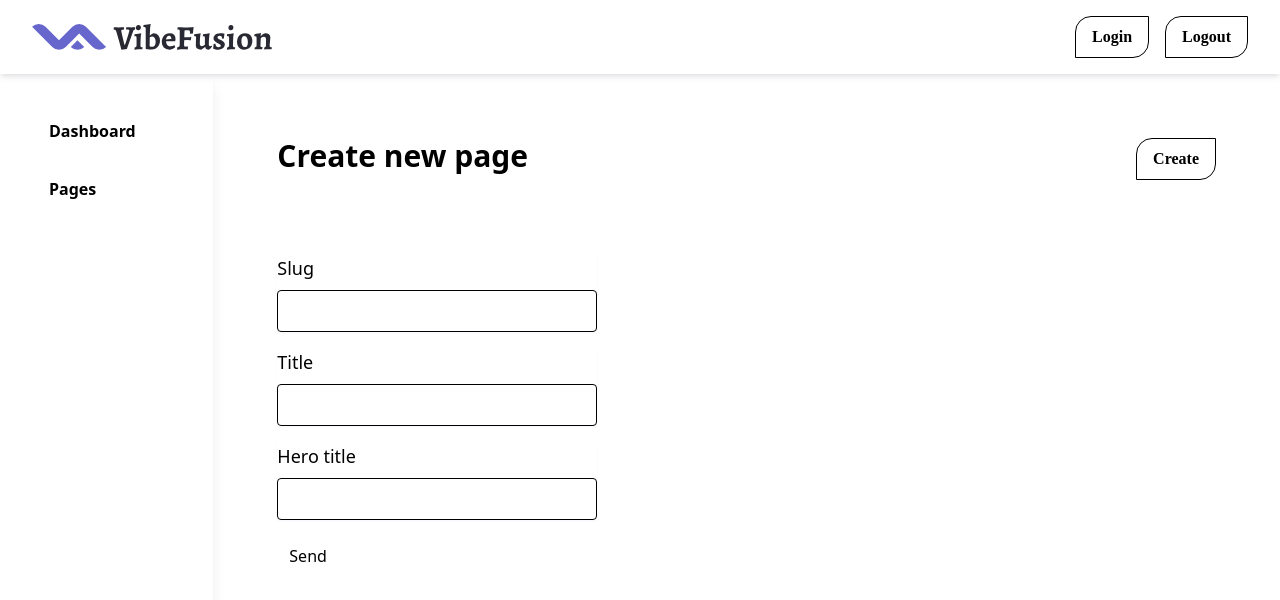
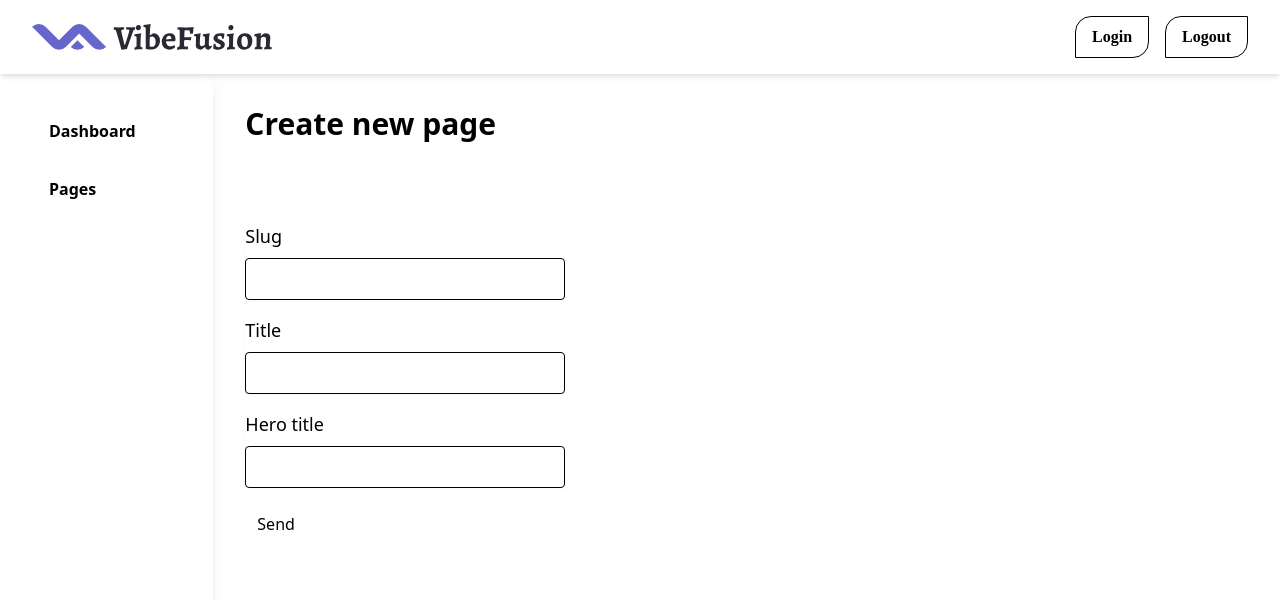
Before and after one commit to Citingdude/vibefusion-front-end, a Nuxt app: page /admin/pages/create in a window 1280 px wide. Shown: the top 600 px of the page. Built offline with nearby package versions, Linux system fonts and the light colour scheme; no server answers.

Commit message:
Remove background and padding

```diff
--- a/pages/admin/pages/create.vue
+++ b/pages/admin/pages/create.vue
@@ -1,9 +1,7 @@
 <template>
-  <div class="flex flex-col w-full bg-slate-50 p-8">
+  <div class="flex flex-col w-full">
     <div class="flex justify-between">
       <h1 class="text-3xl font-bold mb-4">Create new page</h1>
-
-      <AppButton to="/admin/pages/create" size="small">Create</AppButton>
     </div>
 
     <div>
```
